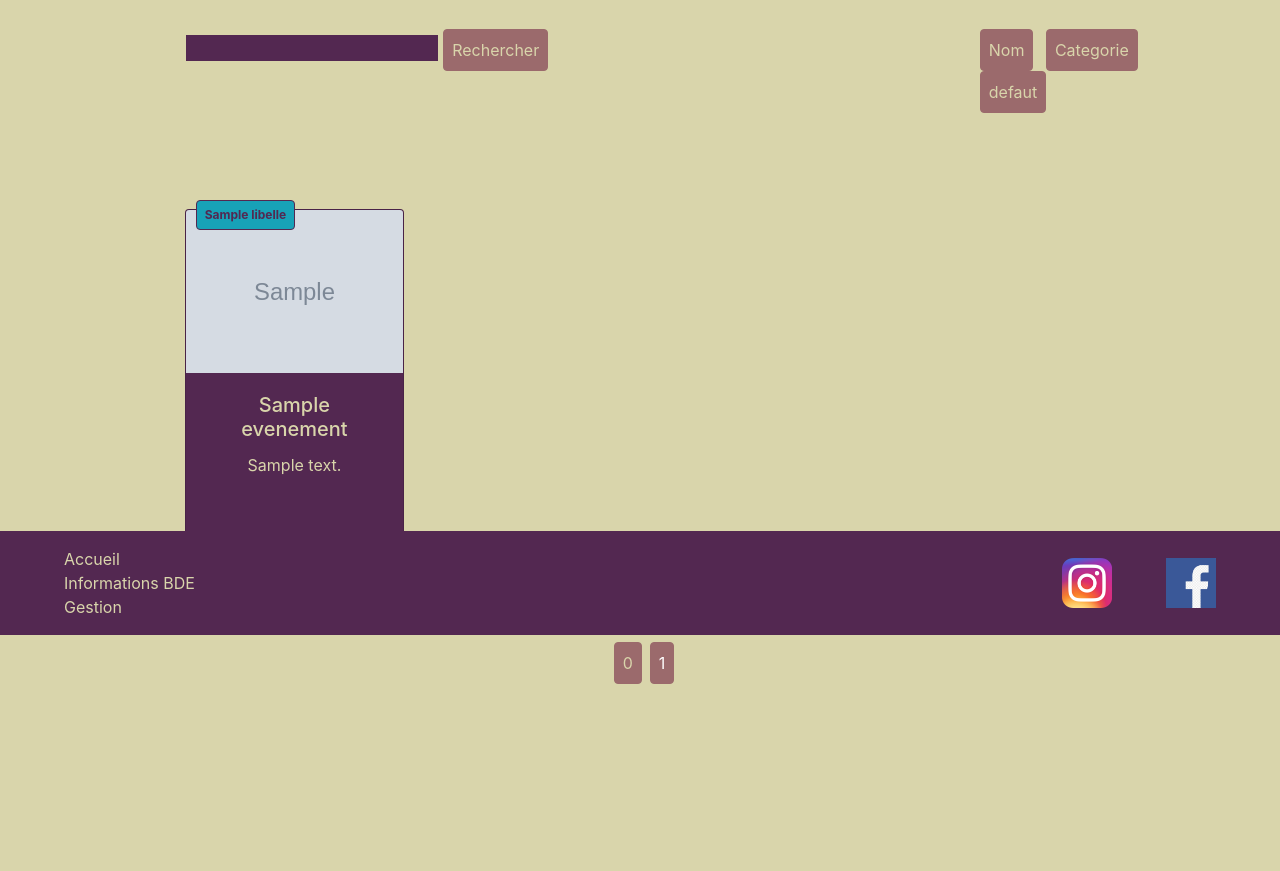
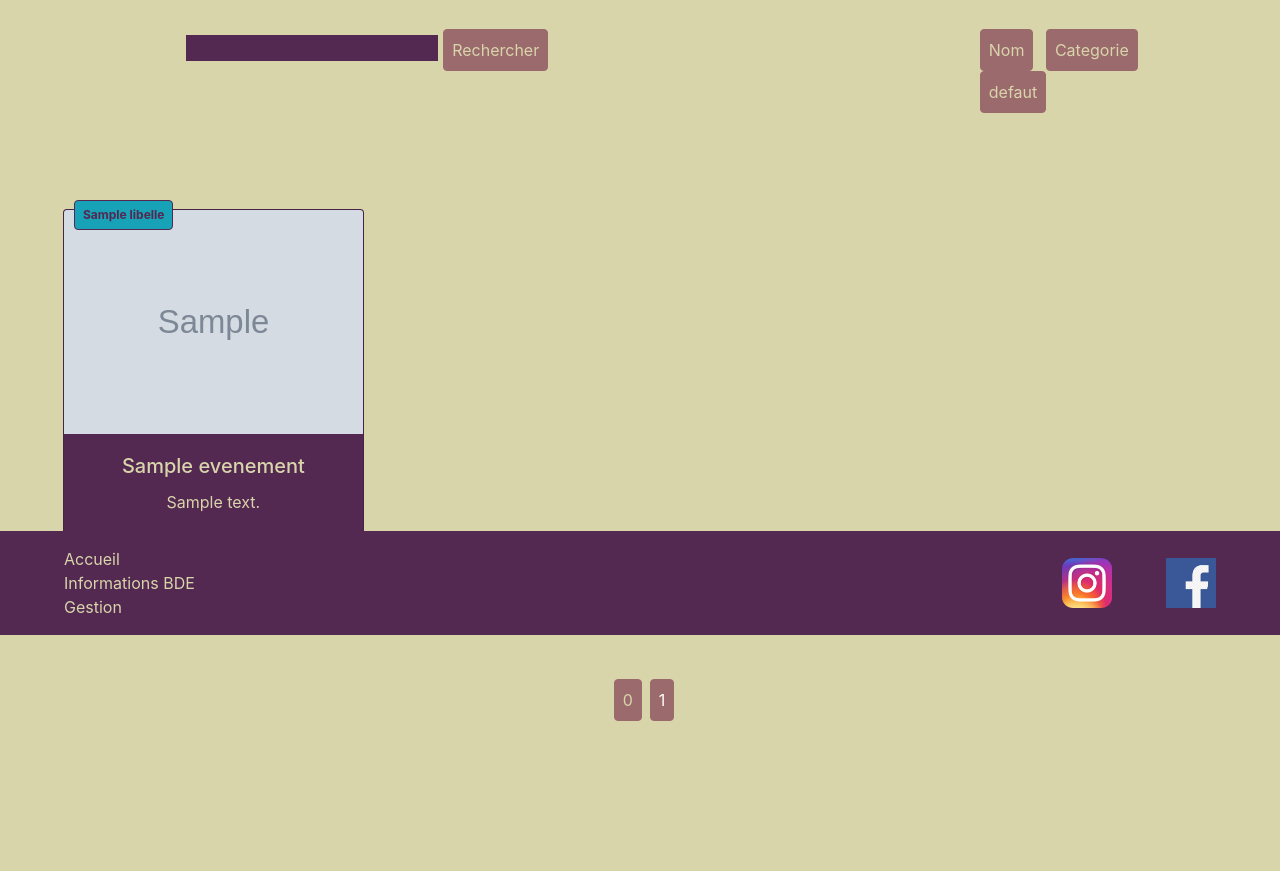
Before and after one commit to DownZeroDay/Poudlard, a PHP site: template templates/index/home.html.twig in a window 1280 px wide. Shown: the part 165-1036 px from the top of the page. Before the commit the page ends 999 px from the top, so only its background shows below. Run offline with PHP 8.4, Linux system fonts and the light colour scheme; the template is opened without the code that fills it: most values are stand-ins (such as "Sample title", 1, 10 or a date in 2020); some libraries are stand-ins or nearby versions.

Commit message:
Update home.html.twig

```diff
--- a/templates/index/home.html.twig
+++ b/templates/index/home.html.twig
@@ -16,7 +16,7 @@
 
     </div>
 </div>
-<div class="col-md-10 d-flex offset-md-1 carte">
+<div class="row d-flex">
     {% for evenement in params.evenements %}
         <div class="col-md-4">
             <a href="/show_event/{{ evenement.id }}">
@@ -31,7 +31,6 @@
         </div>
     {% endfor %}
 </div>
-</div>
 <div class="row">
     <div class ="col-sm-12 d-flex mt-5 justify-content-center">
         {% if params.page > 0 %} <a href="/{{ params.tri }}/{{ params.page - 1 }}"><button class="btn p-2 ml-2">{{ params.page - 1}}</button></a> {% endif %}
@@ -39,4 +38,5 @@
         {% if params.page < params.maxPage %}<a href="/{{ params.tri }}/{{ params.page + 1 }}"><button class="btn p-2 ml-2">{{ params.page + 1}}</button></a> {% endif %}
     </div>
 </div>
+
 {% include 'global/footer.html.twig' %}
```
Lines whose indentation alone changed are shown as unchanged.
